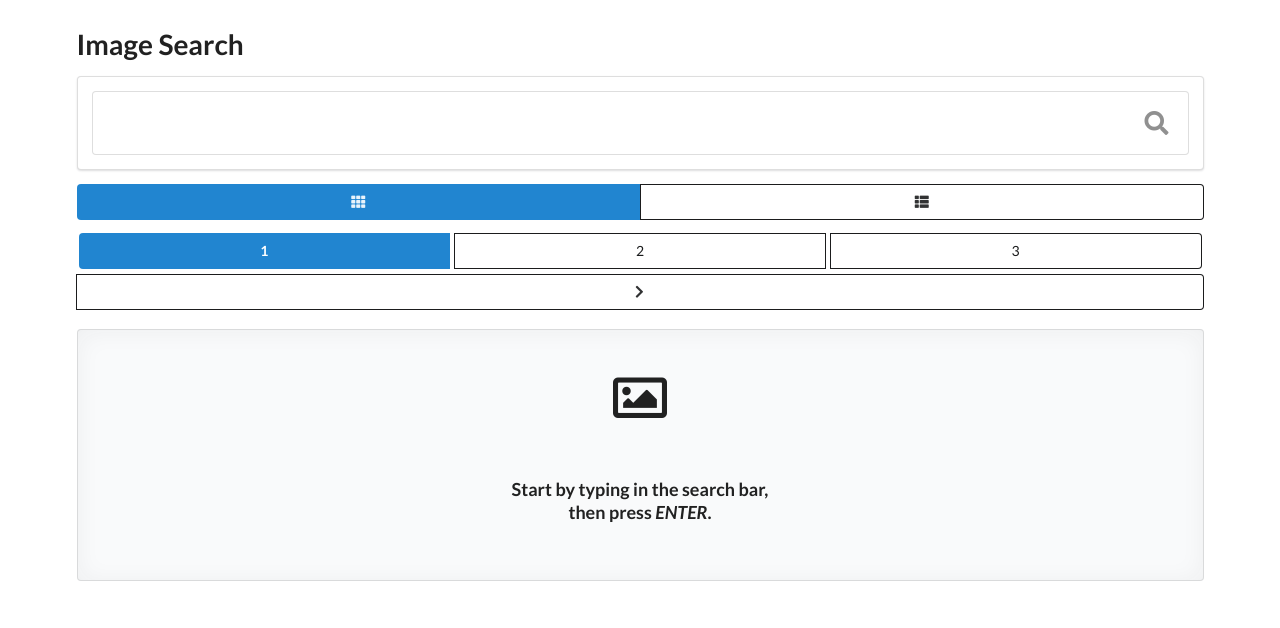
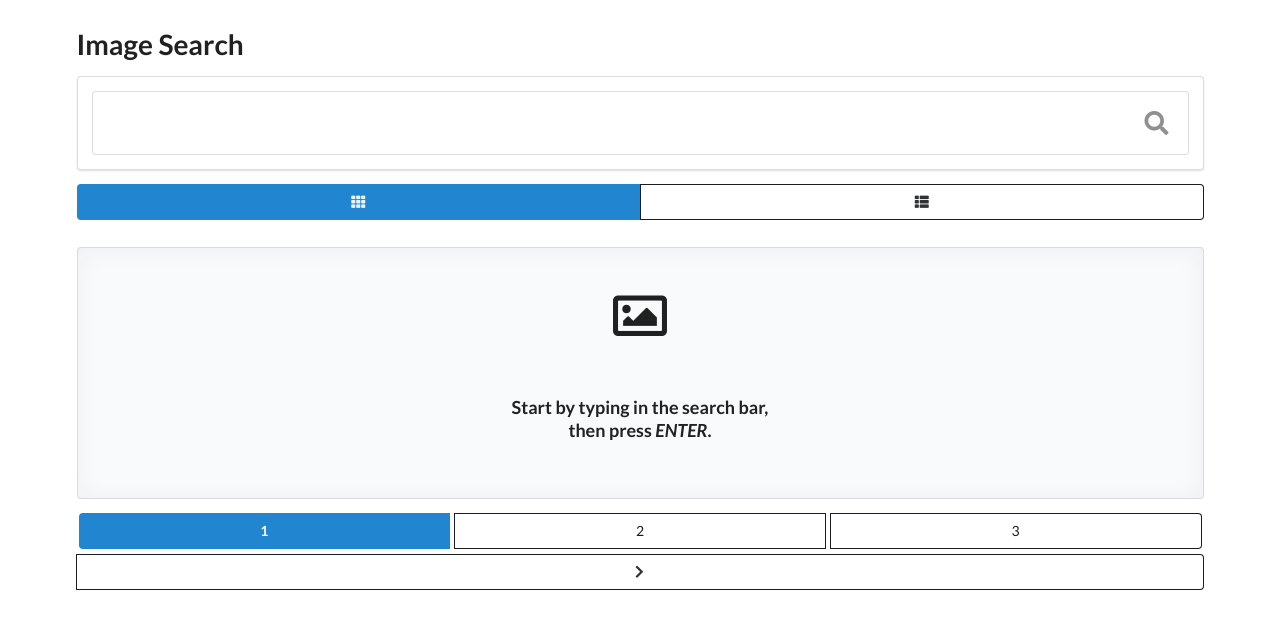
Before and after one commit to byteHandler/image-search, a React (Create React App) app: page / in a window 1280 px wide. Shown: the top 628 px of the page. Built offline with nearby package versions, Linux system fonts and the light colour scheme.

Commit message:
added page numbers

```diff
--- a/src/components/App.js
+++ b/src/components/App.js
@@ -44,8 +44,8 @@ class App extends React.Component{
             <div  className="ui huge header" style={{marginLeft:'auto',marginRight:'auto'}}>Image Search</div>
             <SearchInput ref={this.searchInputRef}  onSearchSubmit={this.onSearchSubmit} inputValue = {this.state.inputValue} loading='category'/>
             <ButtonComponent onGridClick={this.onGridClick} onListClick={this.onListClick} ref={this.buttonComponentRef} defaultButton='grid'/>
+            <ImageList ref={this.imageListRef} searchInputRef={this.searchInputRef}   images={this.state.images} inputValue={this.state.inputValue} view = {this.state.view}/>
             <PageButtonComponent maxButtons= {7} ref={this.pageButtonComponentRef} changeImageList={this.changeImageList} buttonTexts={[1,2,3]} clickedButtonIndex={0} />
-            <ImageList ref={this.imageListRef} searchInputRef={this.searchInputRef}   images={this.state.images} inputValue={this.state.inputValue} view = {this.state.view}/>
         </div>
     )
     }
```
